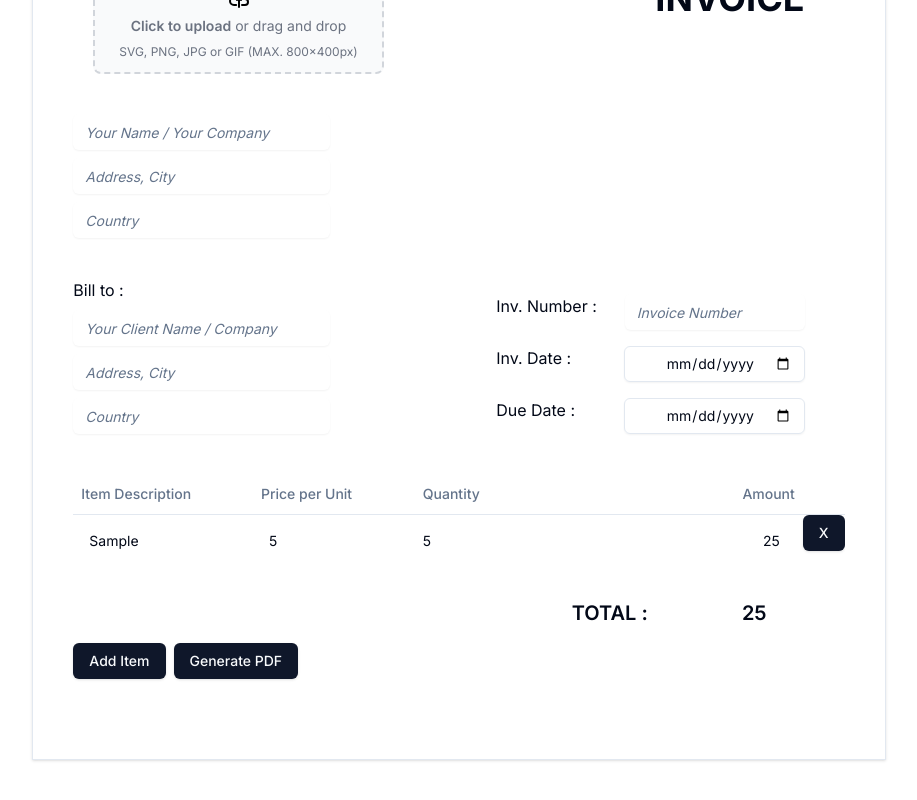
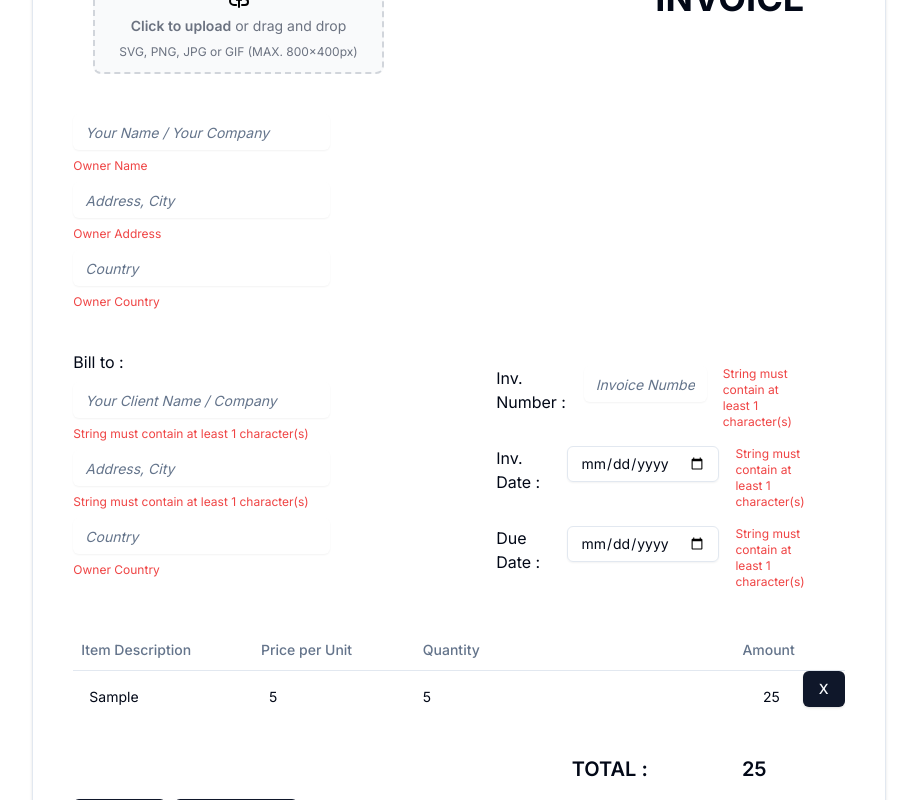
Before and after one commit to mahzumy/lancekit-invoicemaker, a Next.js app: page /invoice-maker in a window 1280 px wide. Both pictures are taken after typing "Sample", "5", "5" into the empty fields and a click on the button "Generate PDF". Shown: the part 143-943 px from the top of the page, without its empty margins (181-1098 px from the left). Built offline with nearby package versions, Linux system fonts and the light colour scheme; what pdfmake would draw is missing.

Commit message:
feat: adding zod validation

```diff
--- a/src/components/invoiceMaker/InvoiceGenerator.tsx
+++ b/src/components/invoiceMaker/InvoiceGenerator.tsx
@@ -19,7 +19,6 @@ import pdfFonts from "pdfmake/build/vfs_fonts";
 pdfMake.vfs = pdfFonts.pdfMake.vfs;
 import { TDocumentDefinitions } from "pdfmake/interfaces";
 import Image from "next/image";
-import { error } from "console";
 
 const dataSchema = z.object({
   ownerName: z.string().min(1, "Owner Name"),
@@ -41,24 +40,24 @@ const dataSchema = z.object({
   ),
 });
 
+interface IinvoiceField {
+  itemDescription: string;
+  price: string;
+  qty: string;
+  amount: string;
+}
+
 interface IError {
-  ownerName?: string;
-  ownerAddress?: string;
-  ownerCountry?: string;
-  clientName?: string;
-  clientAddress?: string;
-  clientCountry?: string;
-  invoiceNumber?: string;
-  invoiceDate?: string;
-  dueDate?: string;
-  invoiceFields?: [
-    {
-      itemDescription?: string;
-      price?: string;
-      qty?: string;
-      amount?: string;
-    }
-  ];
+  ownerName: string;
+  ownerAddress: string;
+  ownerCountry: string;
+  clientName: string;
+  clientAddress: string;
+  clientCountry: string;
+  invoiceNumber: string;
+  invoiceDate: string;
+  dueDate: string;
+  invoiceFields: IinvoiceField[];
 }
 
 type TData = z.infer<typeof dataSchema>;
@@ -68,7 +67,7 @@ export const InvoiceGenerator = () => {
   const [isClient, setIsClient] = useState(false);
   const [total, setTotal] = useState(0);
   const [featuredImg, setFeatureImg] = useState("");
-  const [err, setErr] = useState({
+  const [err, setErr] = useState<IError>({
     ownerName: "",
     ownerAddress: "",
     ownerCountry: "",
@@ -111,6 +110,7 @@ export const InvoiceGenerator = () => {
   const handleChangeData = (event: React.ChangeEvent<HTMLInputElement>) => {
     const { name, value } = event.target;
     setData({ ...data, [name]: value });
+    setErr({ ...err, [name]: "" });
     //console.log(data)
   };
 
@@ -119,20 +119,23 @@ export const InvoiceGenerator = () => {
     event: React.ChangeEvent<HTMLInputElement>
   ) => {
     const values = [...data.invoiceFields];
+    const temp: any = [...err.invoiceFields];
     if (event.target.name === "itemDescription") {
       values[index].itemDescription = event.target.value;
+      temp[index].itemDescription = "";
     } else if (event.target.name === "qty") {
       values[index].qty = event.target.value;
       values[index].amount =
         Number(values[index].qty) * Number(values[index].price);
+      temp[index].qty = "";
     } else if (event.target.name === "price") {
       values[index].price = event.target.value;
       values[index].amount =
         Number(values[index].qty) * Number(values[index].price);
+      temp[index].price = "";
     }
     setData({ ...data, invoiceFields: values });
-    // setInvoiceFields(values);
-    // setData({ ...data, invoiceField: invoiceFields });
+    setErr({ ...err, invoiceFields: temp });
     setTotal(
       data.invoiceFields.reduce((sum: number, item) => sum + item.amount, 0)
     );
@@ -446,29 +449,22 @@ export const InvoiceGenerator = () => {
       //console.log(invoiceFields)
     } catch (error) {
       const newError = error as z.ZodError;
-      let i = 0;
-      const temp = [...err.invoiceFields];
+      const newErr: any = { ...err };
+      const temp: any = [...err.invoiceFields];
 
       newError.issues.map((e) => {
-        if (e.path[0] !== "invoiceFields") {
-          const fieldName = e.path[0];
-          // console.log(tempError);
-          setErr({ ...err, [fieldName]: e.message });
+        const fieldName = e.path[0];
+
+        if (fieldName !== "invoiceFields") {
+          newErr[fieldName] = e.message;
         } else {
-          temp[i].itemDescription = e.message;
-          temp[i].qty = e.message;
-          temp[i].price = e.message;
-          // setErr({ ...err, invoiceFields : temp });
-          if (e.path[2] === "amount") {
-            i++;
-          }
+          const index: any = e.path[1];
+          const field: any = e.path[2];
+          temp[index][field] = e.message;
         }
+        setErr({ ...newErr, invoiceFields: temp });
       });
-
-      setErr({ ...err, invoiceFields: temp });
-      console.log(err);
-
-      // console.log(er.errors.map((e) => e.path));
+      // console.log(err);
     }
   };
 
@@ -544,9 +540,9 @@ export const InvoiceGenerator = () => {
             className=" border-0 cursor-pointer placeholder:italic"
             onChange={(event) => handleChangeData(event)}
           />
-          {/* { ? (
-            <p className="text-red-500">{err.ownerName}</p>
-          ) : null} */}
+          {err.ownerName ? (
+            <p className="text-xs text-red-500">{err.ownerName}</p>
+          ) : null}
           <Input
             name="ownerAddress"
             type="text"
@@ -555,6 +551,9 @@ export const InvoiceGenerator = () => {
             className=" border-0 cursor-pointer placeholder:italic"
             onChange={(event) => handleChangeData(event)}
           />
+          {err.ownerAddress ? (
+            <p className="text-xs text-red-500">{err.ownerAddress}</p>
+          ) : null}
           <Input
             name="ownerCountry"
             type="text"
@@ -563,6 +562,9 @@ export const InvoiceGenerator = () => {
             className=" border-0 cursor-pointer placeholder:italic"
             onChange={(event) => handleChangeData(event)}
           />
+          {err.ownerCountry ? (
+            <p className="text-xs text-red-500">{err.ownerCountry}</p>
+          ) : null}
         </div>
       </div>
       <div className="flex justify-between">
@@ -576,6 +578,9 @@ export const InvoiceGenerator = () => {
             className=" border-0 cursor-pointer placeholder:italic"
             onChange={(event) => handleChangeData(event)}
           />
+          {err.clientName ? (
+            <p className="text-xs text-red-500">{err.clientName}</p>
+          ) : null}
           <Input
             name="clientAddress"
             value={data.clientAddress}
@@ -584,6 +589,9 @@ export const InvoiceGenerator = () => {
             className=" border-0 cursor-pointer placeholder:italic"
             onChange={(event) => handleChangeData(event)}
           />
+          {err.clientAddress ? (
+            <p className="text-xs text-red-500">{err.clientAddress}</p>
+          ) : null}
           <Input
             name="clientCountry"
             value={data.clientCountry}
@@ -592,6 +600,9 @@ export const InvoiceGenerator = () => {
             className=" border-0 cursor-pointer placeholder:italic"
             onChange={(event) => handleChangeData(event)}
           />
+          {err.clientCountry ? (
+            <p className="text-xs text-red-500">{err.ownerCountry}</p>
+          ) : null}
         </div>
         <div className=" inline-block align-middle w-2/5 space-y-4 mr-10">
           <div></div>
@@ -607,6 +618,9 @@ export const InvoiceGenerator = () => {
               className="w-full border-0 cursor-pointer size placeholder:italic justify-end"
               onChange={(event) => handleChangeData(event)}
             />
+            {err.invoiceNumber ? (
+              <p className="text-xs text-red-500">{err.invoiceNumber}</p>
+            ) : null}
           </div>
           <div className="flex space-x-4 w-full">
             <p className="w-2/3">Inv. Date&nbsp;:</p>
@@ -618,6 +632,9 @@ export const InvoiceGenerator = () => {
               className="w-full  cursor-pointer py-0 justify-end"
               onChange={(event) => handleChangeData(event)}
             />
+            {err.invoiceDate ? (
+              <p className="text-xs text-red-500">{err.invoiceDate}</p>
+            ) : null}
           </div>
           <div className="flex space-x-4 w-full">
             <p className="w-2/3">Due Date&nbsp;:</p>
@@ -629,6 +646,9 @@ export const InvoiceGenerator = () => {
               className="w-full  cursor-pointer py-0 justify-end"
               onChange={(event) => handleChangeData(event)}
             />
+            {err.dueDate ? (
+              <p className="text-xs text-red-500">{err.dueDate}</p>
+            ) : null}
           </div>
         </div>
       </div>
@@ -658,6 +678,11 @@ export const InvoiceGenerator = () => {
                         placeholder=" Your item here "
                         className="w-full text-md h-fit py-2 placeholder-slate-600 px-2"
                       />
+                      {err.invoiceFields[i].itemDescription ? (
+                        <p className="text-xs text-red-500">
+                          {err.invoiceFields[i].itemDescription}
+                        </p>
+                      ) : null}
                     </TableCell>
                     <TableCell>
                       {" "}
@@ -669,6 +694,11 @@ export const InvoiceGenerator = () => {
                         placeholder=" 25 "
                         className="w-full text-md h-fit py-2 placeholder-slate-600 px-2"
                       />
+                      {err.invoiceFields[i].qty ? (
+                        <p className="text-xs text-red-500">
+                          {err.invoiceFields[i].qty}
+                        </p>
+                      ) : null}
                     </TableCell>
                     <TableCell>
                       {" "}
@@ -680,6 +710,11 @@ export const InvoiceGenerator = () => {
                         placeholder=" 4 "
                         className="w-full text-md h-fit py-2 placeholder-slate-600"
                       />
+                      {err.invoiceFields[i].price ? (
+                        <p className="text-xs text-red-500">
+                          {err.invoiceFields[i].price}
+                        </p>
+                      ) : null}
                     </TableCell>
                     <TableCell className="text-right">
                       {" "}
```
